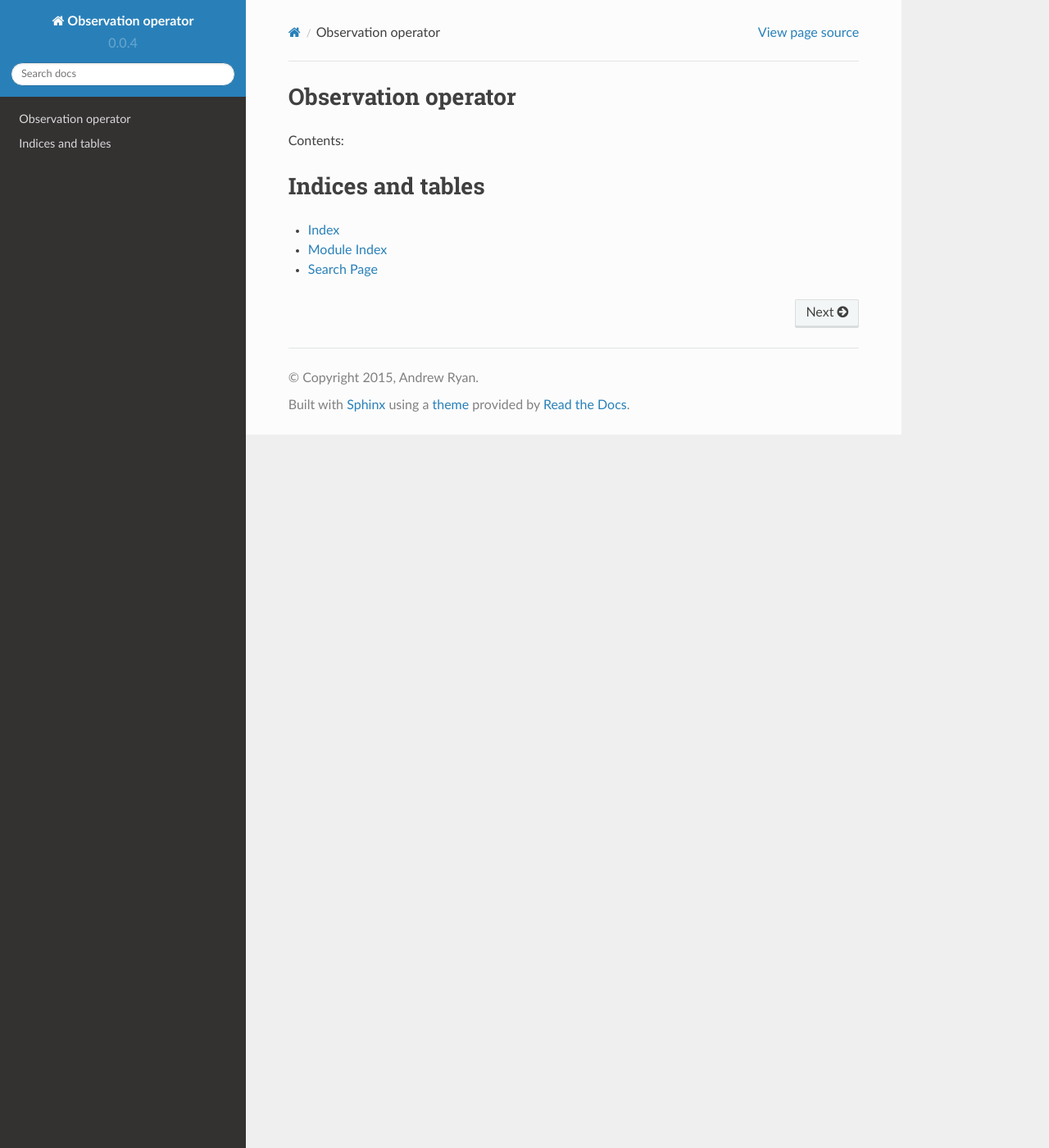
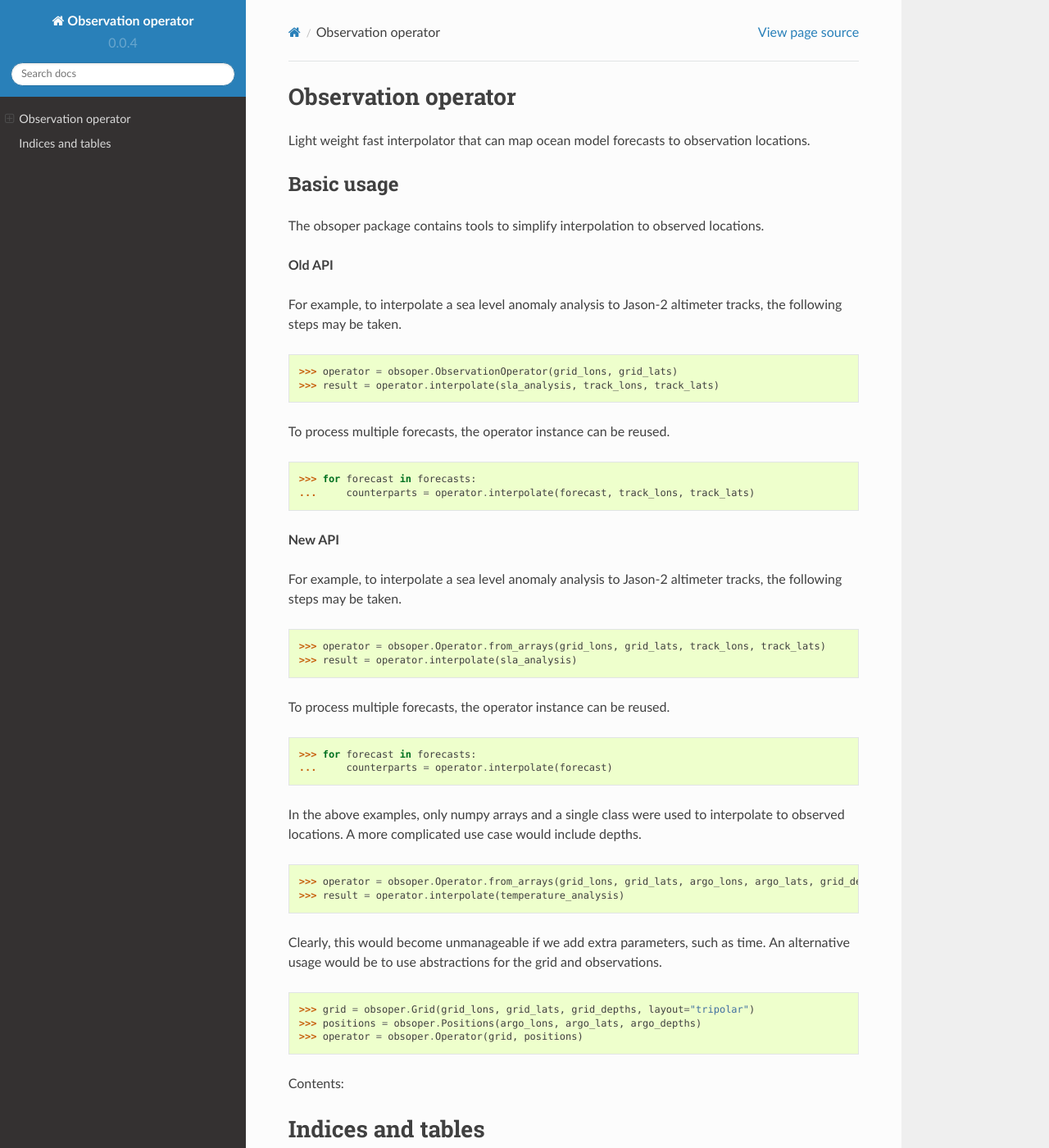
Before and after one commit to met-office-ocean/obsoper, a Sphinx documentation site: the page built from doc/source/index.rst, in a window 1280 px wide and 1400 px high. Shown: the whole window at 82% size. Built offline with Sphinx 7.4.7 and the Read the Docs theme 2.0.0, drawn with Linux system fonts in a browser that asks for light colours.

Commit message:
added some future API ideas to docs

```diff
--- a/doc/source/index.rst
+++ b/doc/source/index.rst
@@ -5,6 +5,51 @@
 
 Observation operator
 ====================
+
+Light weight fast interpolator that can map ocean model forecasts to
+observation locations.
+
+Basic usage
+-----------
+
+The obsoper package contains tools to simplify interpolation to observed locations.
+
+**Old API**
+
+For example, to interpolate a sea level anomaly analysis to Jason-2 altimeter tracks, the following steps may be taken.
+
+>>> operator = obsoper.ObservationOperator(grid_lons, grid_lats)
+>>> result = operator.interpolate(sla_analysis, track_lons, track_lats)
+
+To process multiple forecasts, the operator instance can be reused.
+
+>>> for forecast in forecasts:
+...     counterparts = operator.interpolate(forecast, track_lons, track_lats)
+
+**New API**
+
+For example, to interpolate a sea level anomaly analysis to Jason-2 altimeter tracks, the following steps may be taken.
+
+>>> operator = obsoper.Operator.from_arrays(grid_lons, grid_lats, track_lons, track_lats)
+>>> result = operator.interpolate(sla_analysis)
+
+To process multiple forecasts, the operator instance can be reused.
+
+>>> for forecast in forecasts:
+...     counterparts = operator.interpolate(forecast)
+
+In the above examples, only numpy arrays and a single class were used to interpolate to observed locations. A
+more complicated use case would include depths.
+
+>>> operator = obsoper.Operator.from_arrays(grid_lons, grid_lats, argo_lons, argo_lats, grid_depths=grid_depths, observed_depths=argo_depths)
+>>> result = operator.interpolate(temperature_analysis)
+
+Clearly, this would become unmanageable if we add extra parameters, such as time. An alternative usage would be to use abstractions
+for the grid and observations.
+
+>>> grid = obsoper.Grid(grid_lons, grid_lats, grid_depths, layout="tripolar")
+>>> positions = obsoper.Positions(argo_lons, argo_lats, argo_depths)
+>>> operator = obsoper.Operator(grid, positions)
 
 Contents:
 
```
